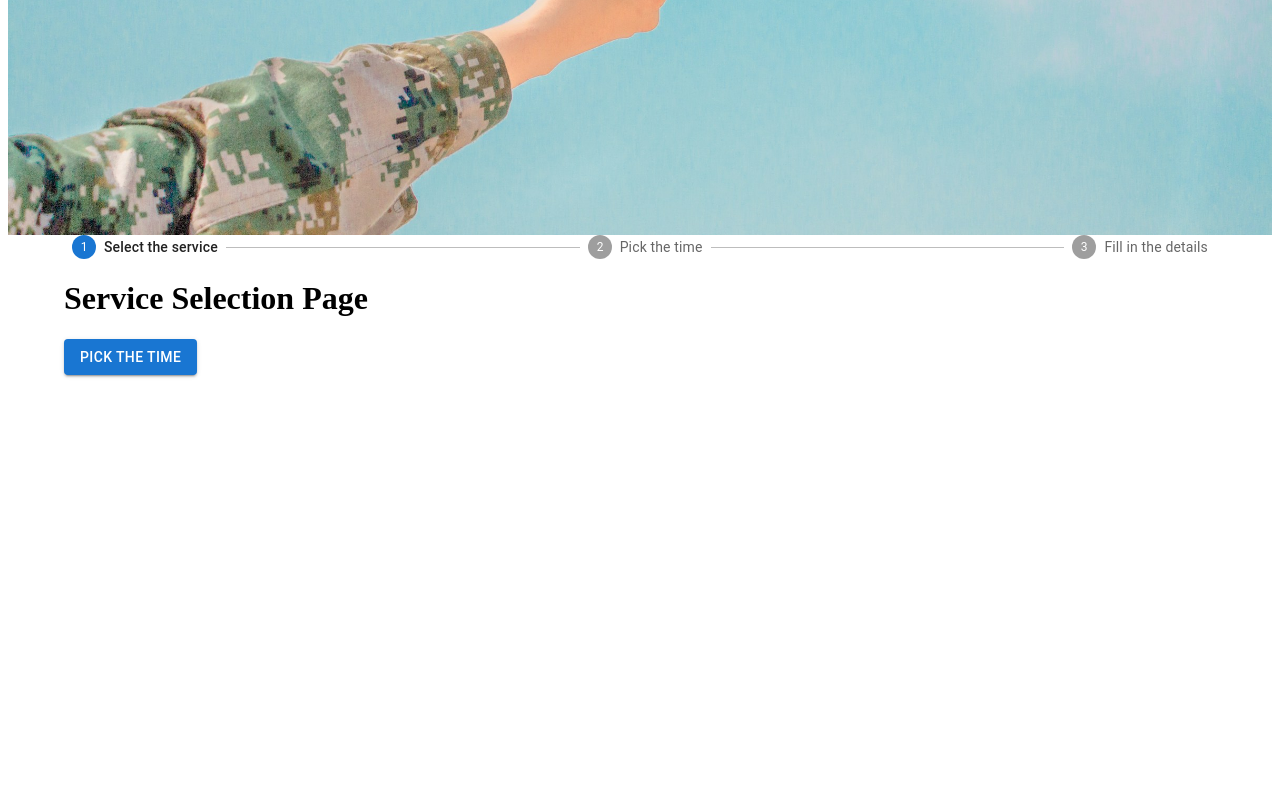
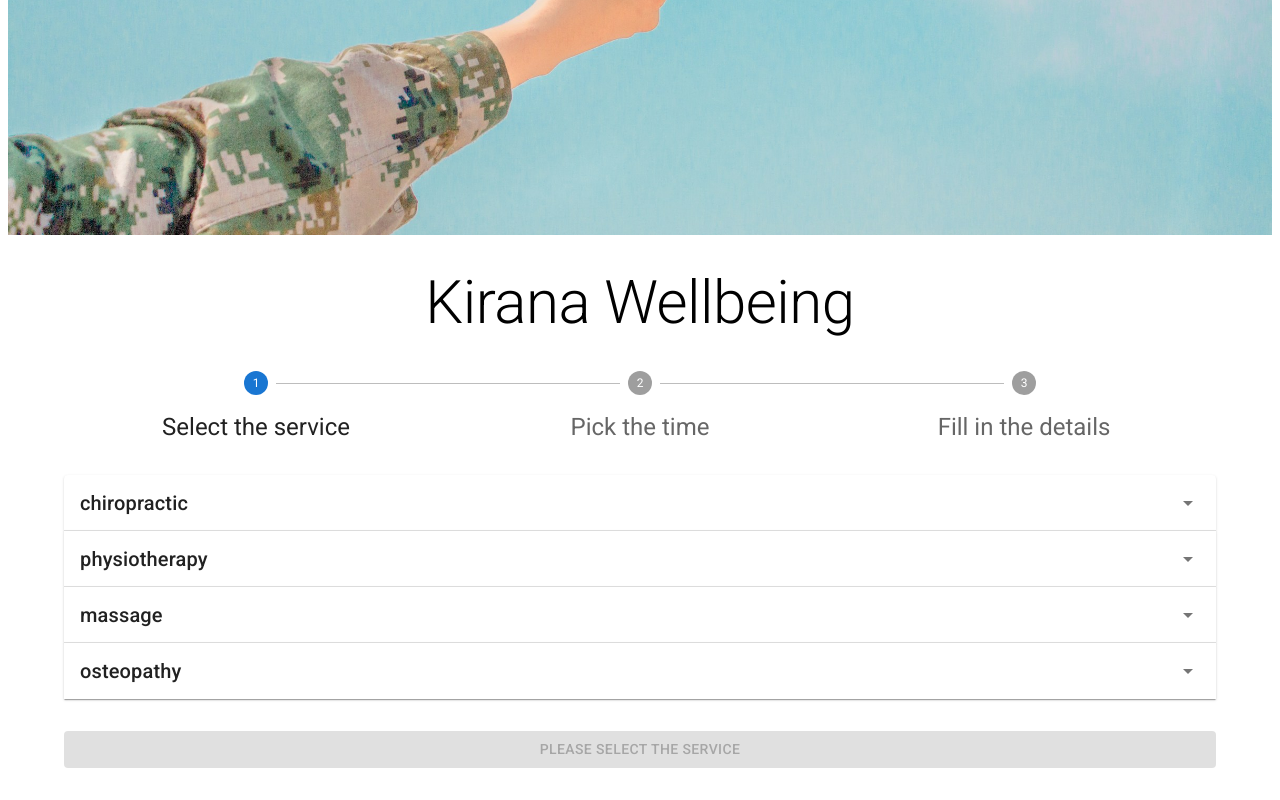
Before and after one commit to rhexa/bookme, a React (Vite) app in the folder frontend/: page / in a window 1280 px wide. Shown: the part 413-1213 px from the top of the page. Before the commit the page ends 800 px from the top, so only its background shows below. Built offline with nearby package versions, Linux system fonts and the light colour scheme.

Commit message:
#12: Create body component

```diff
--- a/frontend/package.json
+++ b/frontend/package.json
@@ -15,6 +15,8 @@
   "dependencies": {
     "@emotion/react": "^11.13.5",
     "@emotion/styled": "^11.13.5",
+    "@fontsource/roboto": "^5.1.0",
+    "@mui/icons-material": "^6.1.8",
     "@mui/material": "^6.1.8",
     "@reduxjs/toolkit": "^2.3.0",
     "react": "^18.3.1",
@@ -25,6 +27,7 @@
   },
   "devDependencies": {
     "@eslint/js": "^9.13.0",
+    "@faker-js/faker": "^9.2.0",
     "@types/react": "^18.3.12",
     "@types/react-dom": "^18.3.1",
     "@types/react-redux": "^7.1.34",
--- a/frontend/src/App.tsx
+++ b/frontend/src/App.tsx
@@ -1,4 +1,4 @@
-import { Container } from '@mui/material'
+import { Container, Typography } from '@mui/material'
 import Header from './components/Header'
 import Routes from './routes/Routes'
 import Stepper from './components/Stepper'
@@ -8,6 +8,14 @@ function App() {
     <>
       <Header />
       <Container>
+        <Typography
+          variant="h2"
+          component="h1"
+          textAlign="center"
+          sx={{ mt: 4 }}
+        >
+          Kirana Wellbeing
+        </Typography>
         <Stepper />
         <Routes />
       </Container>
--- a/frontend/src/components/Stepper.tsx
+++ b/frontend/src/components/Stepper.tsx
@@ -1,4 +1,9 @@
-import { Step, StepLabel, Stepper as MUIStepper } from '@mui/material'
+import {
+  Step,
+  StepLabel,
+  Stepper as MUIStepper,
+  Typography,
+} from '@mui/material'
 import { useSelector } from 'react-redux'
 import { RootState } from '../types/store'
 
@@ -10,10 +15,14 @@ const Stepper = () => {
     { label: 'Fill in the details' },
   ]
   return (
-    <MUIStepper activeStep={step}>
+    <MUIStepper sx={{ mt: 4 }} activeStep={step} alternativeLabel>
       {steps.map((step, index) => (
         <Step key={index}>
-          <StepLabel>{step.label}</StepLabel>
+          <StepLabel>
+            <Typography variant="h5" component="h2">
+              {step.label}
+            </Typography>
+          </StepLabel>
         </Step>
       ))}
     </MUIStepper>
--- a/frontend/src/main.tsx
+++ b/frontend/src/main.tsx
@@ -4,6 +4,10 @@ import App from './App.tsx'
 import { BrowserRouter as Router } from 'react-router-dom'
 import { Provider } from 'react-redux'
 import store from './store.ts'
+import '@fontsource/roboto/300.css'
+import '@fontsource/roboto/400.css'
+import '@fontsource/roboto/500.css'
+import '@fontsource/roboto/700.css'
 
 createRoot(document.getElementById('root')!).render(
   <StrictMode>
--- a/frontend/src/routes/ServiceSelectionPage.tsx
+++ b/frontend/src/routes/ServiceSelectionPage.tsx
@@ -1,23 +1,100 @@
-import { Button } from '@mui/material'
-import { useEffect } from 'react'
+import {
+  Accordion,
+  AccordionDetails,
+  AccordionSummary,
+  Box,
+  Button,
+  FormControlLabel,
+  Radio,
+  RadioGroup,
+  Typography,
+} from '@mui/material'
+import { ArrowDropDown } from '@mui/icons-material'
+import { useEffect, useState } from 'react'
 import { useDispatch } from 'react-redux'
-import { Link } from 'react-router-dom'
+import { useNavigate } from 'react-router-dom'
 import { _setStep } from '../reducers/step'
+import { faker } from '@faker-js/faker'
+import { Service } from '../types'
 
 const ServiceSelectionPage = () => {
   const dispatch = useDispatch()
+  const [services, setServices] = useState<Service[]>([])
+  const [selectedService, setSelectedService] = useState('')
+  const navigate = useNavigate()
+
+  const serviceGroups = [
+    'chiropractic',
+    'physiotherapy',
+    'massage',
+    'osteopathy',
+  ]
+
+  const createRandomService = () => {
+    return {
+      id: faker.string.uuid(),
+      group: serviceGroups[Math.floor(Math.random() * serviceGroups.length)],
+      name: faker.lorem.words(3),
+      price: faker.commerce.price({ dec: 0 }),
+    }
+  }
+
+  const handleChange = (event: React.ChangeEvent<HTMLInputElement>) => {
+    setSelectedService(event.target.value)
+  }
+
+  const handleClick = () => {
+    if (selectedService) {
+      navigate(`/${selectedService}`)
+    }
+  }
 
   useEffect(() => {
     dispatch(_setStep(0))
+    setServices(faker.helpers.multiple(createRandomService, { count: 10 }))
   }, [])
 
   return (
-    <div>
-      <h1>Service Selection Page</h1>
-      <Link to="/12345">
-        <Button variant="contained">Pick the time</Button>
-      </Link>
-    </div>
+    <Box sx={{ my: 4 }}>
+      {serviceGroups.map((group) => {
+        const servicesInGroup = services.filter(
+          (service) => service.group === group
+        )
+        return servicesInGroup.length > 0 ? (
+          <Accordion key={group}>
+            <AccordionSummary expandIcon={<ArrowDropDown />}>
+              <Typography variant="h6" component="h3">
+                {group}
+              </Typography>
+            </AccordionSummary>
+            <AccordionDetails>
+              <RadioGroup value={selectedService} onChange={handleChange}>
+                {servicesInGroup.map((service) => (
+                  <FormControlLabel
+                    key={service.id}
+                    value={service.id}
+                    control={<Radio />}
+                    label={service.name}
+                  />
+                ))}
+              </RadioGroup>
+            </AccordionDetails>
+          </Accordion>
+        ) : null
+      })}
+
+      <Box sx={{ my: 4 }}>
+        {selectedService ? (
+          <Button variant="contained" fullWidth onClick={handleClick}>
+            Pick the time
+          </Button>
+        ) : (
+          <Button variant="contained" fullWidth disabled={true}>
+            Please select the service
+          </Button>
+        )}
+      </Box>
+    </Box>
   )
 }
 
--- /dev/null
+++ b/frontend/src/types/index.ts
@@ -0,0 +1,6 @@
+export type Service = {
+  id: string
+  group: string
+  name: string
+  price: string
+}
```
Also changed, not shown: 1 other file (tests, documents, lock files or other folders).
